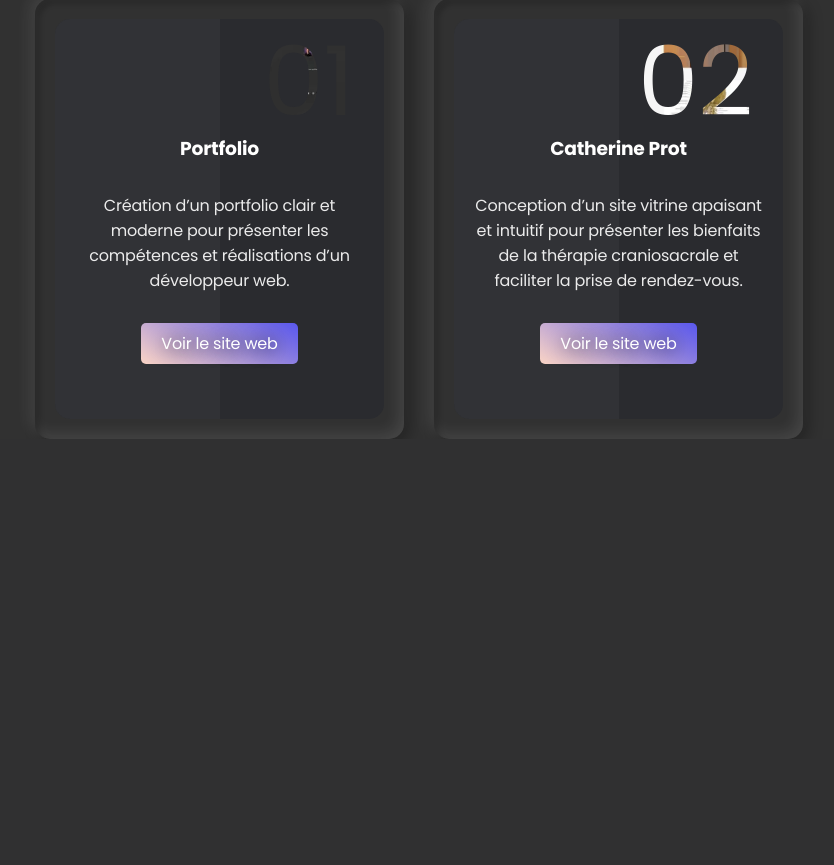
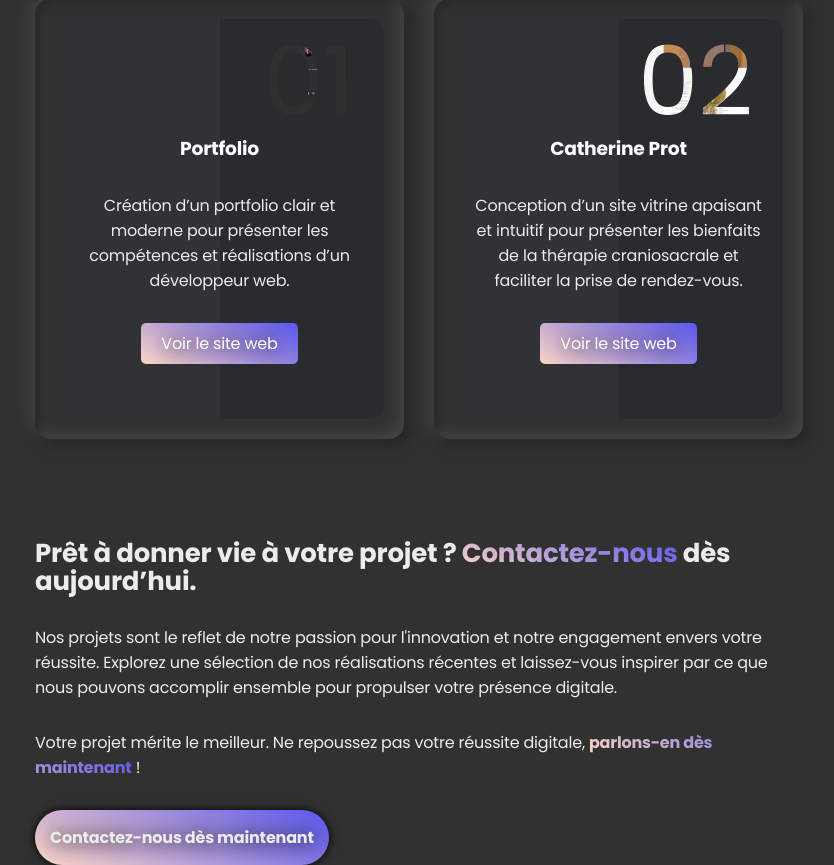
Before and after one commit to florianllimos/webolys, a PHP site: page / in a window 1280 px wide. Shown: the part 5522-6387 px from the top of the page, without its empty margins (221-1055 px from the left). Before the commit the page ends 5961 px from the top, so only its background shows below. Run offline with PHP 8.4, Linux system fonts and the light colour scheme.

Commit message:
feat: add rappel section

```diff
--- /dev/null
+++ b/component/rappel.php
@@ -0,0 +1,24 @@
+<section class="container-last-home" role="region" aria-labelledby="contact-section-title">
+  <h2 id="contact-section-title" class="add-section">
+    Prêt à donner vie à votre projet ? <span class="color">Contactez-nous</span> dès aujourd’hui.
+  </h2>
+  <div role="region" aria-labelledby="motivation-title">
+    <h3 id="motivation-title" class="sr-only">Message de motivation</h3>
+    <p class="text add-section">
+      Nos projets sont le reflet de notre passion pour l'innovation et notre engagement envers votre réussite. Explorez une sélection de nos réalisations récentes et laissez-vous inspirer par ce que nous pouvons accomplir ensemble pour propulser votre présence digitale.
+    </p>
+    <p class="text add-section">
+      Votre projet mérite le meilleur. Ne repoussez pas votre réussite digitale, <strong><span class="color">parlons-en dès maintenant</span></strong> !
+    </p>
+  </div>
+  <p>
+    <a
+      href="contact.php"
+      class="contact-link add-section"
+      role="link"
+      aria-label="Accéder à la page de contact pour démarrer votre projet avec Webolys"
+    >
+      Contactez-nous dès maintenant
+    </a>
+  </p>
+</section>
--- a/index.php
+++ b/index.php
@@ -22,6 +22,7 @@
       require_once("component/services.php");
       require_once("component/processus.php");
       require_once("component/portfolio.php");
+      require_once("component/rappel.php");
     ?>
   </main>
 </body>
--- a/style.css
+++ b/style.css
@@ -1154,5 +1154,41 @@ html, body {
 
 /* EOF PORTFOLIO */
 /* EOF PORTFOLIO */
+/* RAPPEL */
+/* RAPPEL */
+.container-last-home {
+  z-index: 3;
+  position: relative;
+  width: 80%;
+  margin-left: 10%;
+  padding-top: 100px;
+  color: rgb(236, 236, 236);
+}
+@media screen and (min-width: 1000px) {
+  .container-last-home {
+    width: 60%;
+    margin-left: 20%;
+  }
+}
+.container-last-home a {
+  border-radius: 50px;
+  text-decoration: none;
+  margin-top: 30px !important;
+  font-weight: 700;
+  color: rgb(236, 236, 236);
+  display: block;
+  width: fit-content;
+  padding: 15px;
+  background: #c5eafa;
+  box-shadow: 0 0 10px black;
+  background: -moz-linear-gradient(30deg, #fad4c5 0%, #5957ee 100%);
+  background: -webkit-linear-gradient(30deg, #fad4c5 0%, #5957ee 100%);
+  background: linear-gradient(30deg, #fad4c5 0%, #5957ee 100%);
+  text-shadow: 1px 1px 18px black;
+  filter: progid:DXImageTransform.Microsoft.gradient(startColorstr="#fad4c5",endColorstr="#5957ee",GradientType=1);
+}
+
+/* EOF RAPPEL */
+/* EOF RAPPEL */
 
 /*# sourceMappingURL=style.css.map */
--- a/style.scss
+++ b/style.scss
@@ -1232,3 +1232,41 @@ html, body {
 
 /* EOF PORTFOLIO */
 /* EOF PORTFOLIO */
+
+/* RAPPEL */
+/* RAPPEL */
+
+.container-last-home {
+  z-index: 3;
+  position: relative;
+  width: 80%;
+  margin-left: 10%;
+  padding-top: 100px;
+  color: $white;
+  @media screen and (min-width: 1000px) {
+    & {
+      width: 60%;
+      margin-left: 20%;
+    }
+  }
+  & a {
+    border-radius: 50px;
+    text-decoration: none;
+    margin-top: 30px !important;
+    font-weight: 700;
+    color: $white;
+    display: block;
+    width: fit-content;
+    padding: 15px;
+    background: #c5eafa;
+    box-shadow: 0 0 10px black;
+    background: -moz-linear-gradient(30deg, #fad4c5 0%, #5957ee 100%);
+    background: -webkit-linear-gradient(30deg, #fad4c5 0%, #5957ee 100%);
+    background: linear-gradient(30deg, #fad4c5 0%, #5957ee 100%);
+    text-shadow: 1px 1px 18px black;
+    filter: progid:DXImageTransform.Microsoft.gradient(startColorstr="#fad4c5",endColorstr="#5957ee",GradientType=1);
+  }
+}
+
+/* EOF RAPPEL */
+/* EOF RAPPEL */
```
Also changed, not shown: 1 other file.
